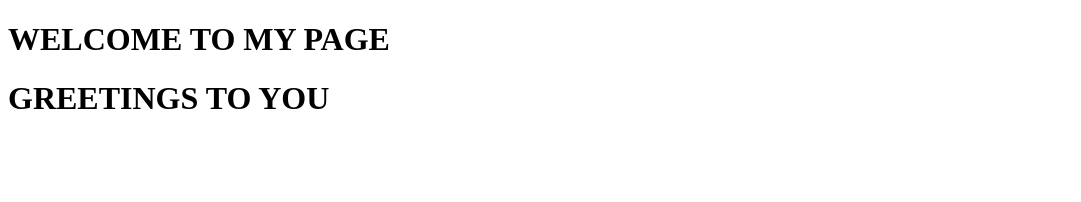
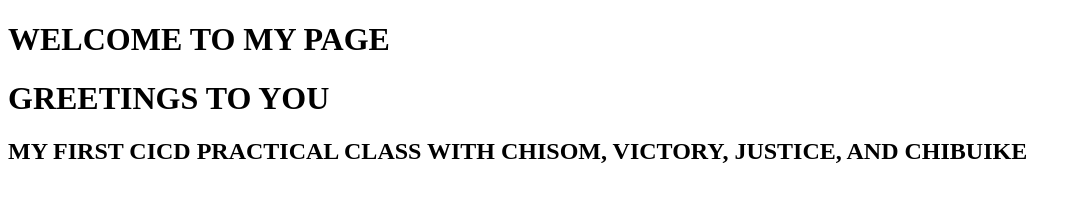
Before and after one commit to royalteegee/welcome-app, a plain HTML site: page index.html in a window 1280 px wide. Shown: the whole page, without its empty margins (0-1081 px from the left). Drawn offline with Linux system fonts and the light colour scheme.

Commit message:
added names

```diff
--- a/index.html
+++ b/index.html
@@ -8,5 +8,6 @@
 <body>
     <h1>WELCOME TO MY PAGE</h1>
     <h1>GREETINGS TO YOU</h1>
+    <h2>MY FIRST CICD PRACTICAL CLASS WITH CHISOM, VICTORY, JUSTICE, AND CHIBUIKE</h2>
 </body>
 </html>
```
